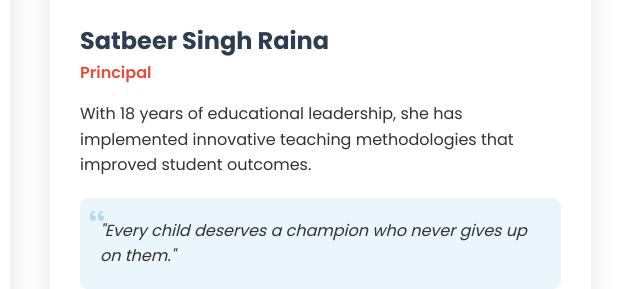
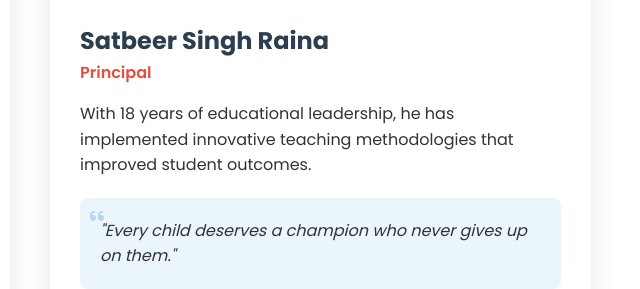
Before and after one commit to Arzannn/Apex_Public_School, a plain HTML site: page index.html in a window 1280 px wide. Shown: the part 4214-4503 px from the top of the page, 610-1250 px from the left. Drawn offline with Linux system fonts and the light colour scheme.

Commit message:
Update index.html

```diff
--- a/index.html
+++ b/index.html
@@ -237,7 +237,7 @@
                     <div class="leader-content">
                         <h3>Satbeer Singh Raina</h3>
                         <p class="position">Principal</p>
-                        <p class="bio">With 18 years of educational leadership, she has implemented innovative teaching methodologies that improved student outcomes.</p>
+                        <p class="bio">With 18 years of educational leadership, he has implemented innovative teaching methodologies that improved student outcomes.</p>
                         <div class="leader-quote">
                             <i class="fas fa-quote-left"></i>
                             "Every child deserves a champion who never gives up on them."
```
